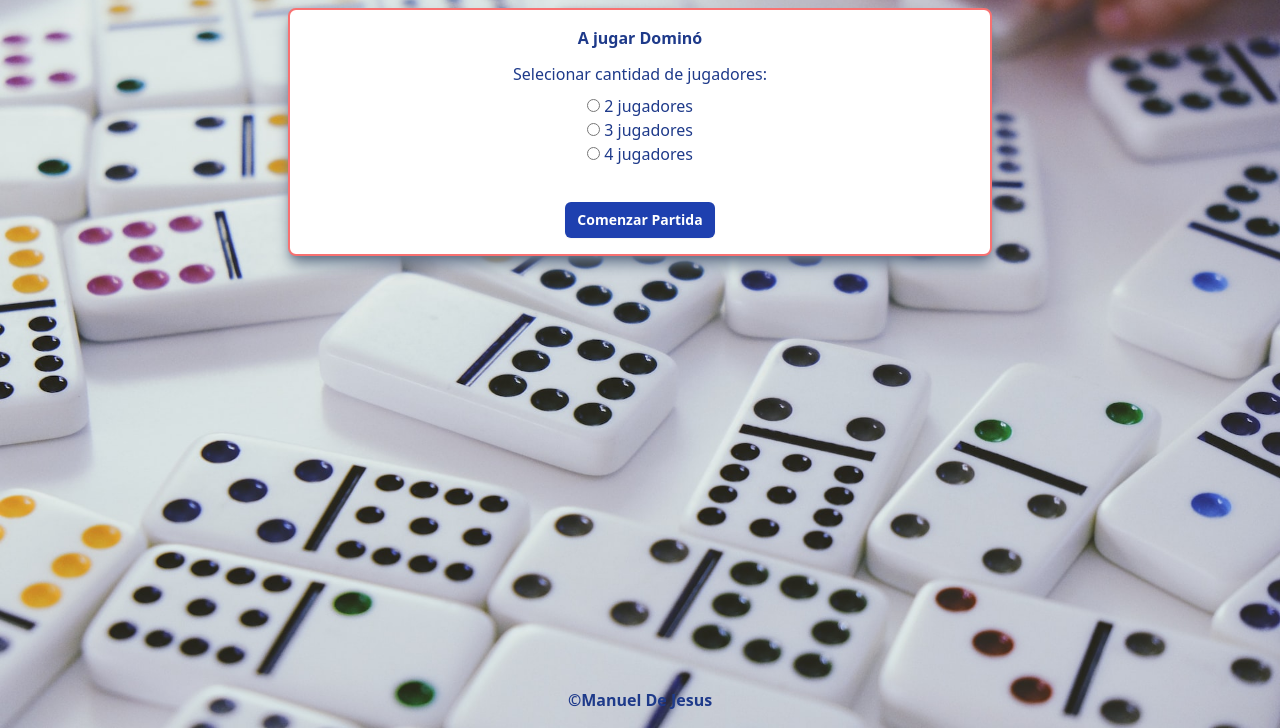
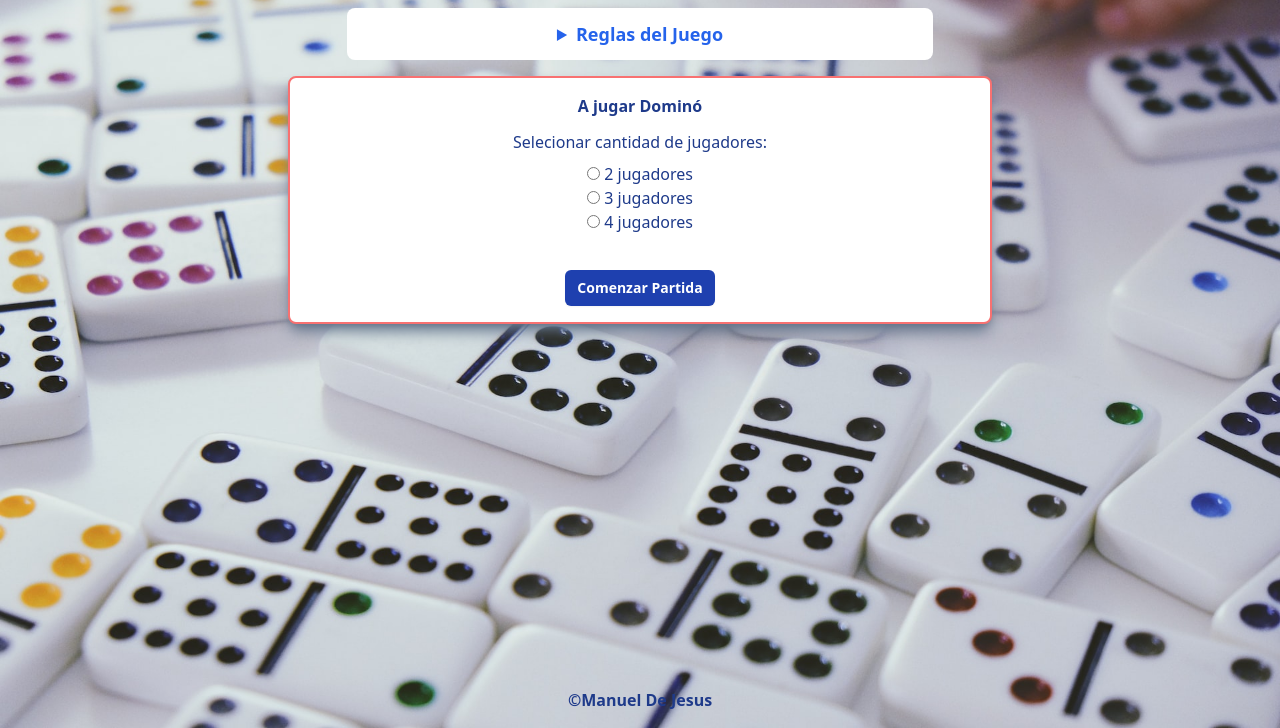
Before and after one commit to ernest03011/dominios-web, a website with bundled scripts: page build/index.html in a window 1280 px wide. Shown: the part 72-800 px from the top of the page. Built offline with nearby package versions, Linux system fonts and the light colour scheme.

Commit message:
add more styles using tailwindcss

```diff
--- a/build/index.html
+++ b/build/index.html
@@ -27,12 +27,24 @@
       <h1 class="text-3xl text-blue-900 font-bold">A jugar Dominó</h1>
     </header>
 
-    <main id="main__container" class= "text-white">
+    <main id="main__container">
 
       <div class="my-0 mx-auto w-11/12">
 
         <div>
           <p id="card-message" class="card__message text-center text-lg font-bold mb-4 hidden px-4 py-3 bg-white rounded-lg w-2/4 mx-auto my-0">No es un numero valido en Dominó!</p>
+        </div>
+
+        <div class="text-center text-lg mb-4 px-4 py-3 bg-white rounded-lg w-2/4 mx-auto my-0">
+          <details class="bg-white mx-auto">
+            <summary class="bg-white text-blue-600 font-bold">
+              Reglas del Juego
+            </summary>
+            <ul>
+              <li>Agregar Numeros del 1 al 100!</li>
+              <li>Doble-clic para editar o eliminar una anotacion</li>
+            </ul>
+          </details>
         </div>
 
         <section id="card" class="w-11/12 mx-auto">
```
Also changed, not shown: build/css/styles.css.
